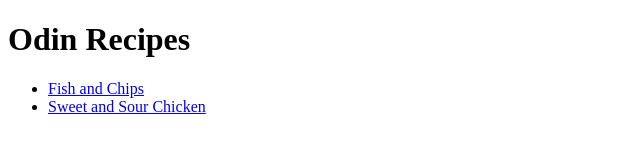
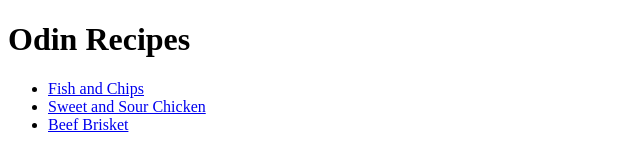
Before and after one commit to darrdev/odin-recipes, a plain HTML site: page index.html in a window 1280 px wide. Shown: the full height of the page, 0-640 px from the left. Drawn offline with Linux system fonts and the light colour scheme.

Commit message:
add image for beef brisket

```diff
--- a/index.html
+++ b/index.html
@@ -10,6 +10,7 @@
         <ul>
             <li><a href="recipes/fishandchips.html">Fish and Chips</a></li>
             <li><a href="recipes/sweetandsourchicken.html">Sweet and Sour Chicken</a></li>
+            <li><a href="recipes/beefbrisket.html">Beef Brisket</a></li>
         </ul>
     </body>
 </html>
```
Also changed, not shown: 1 other file.
